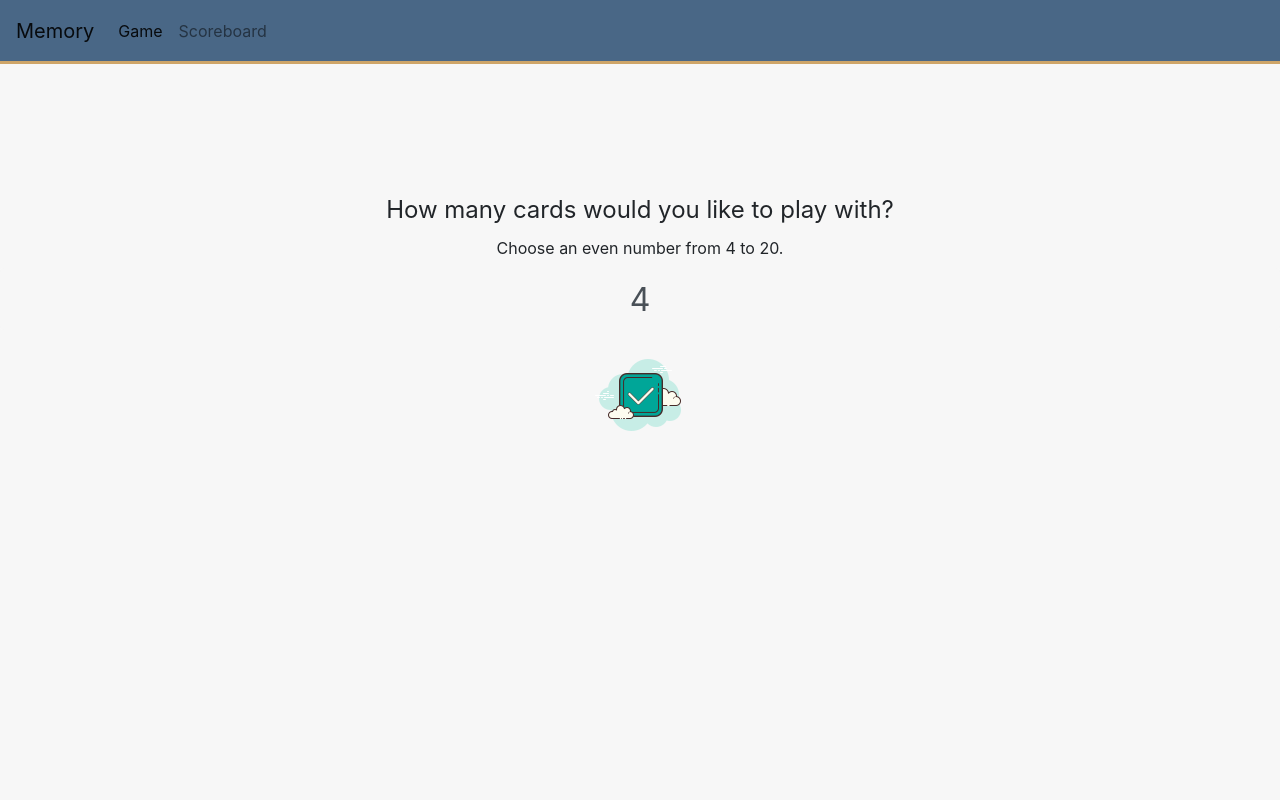
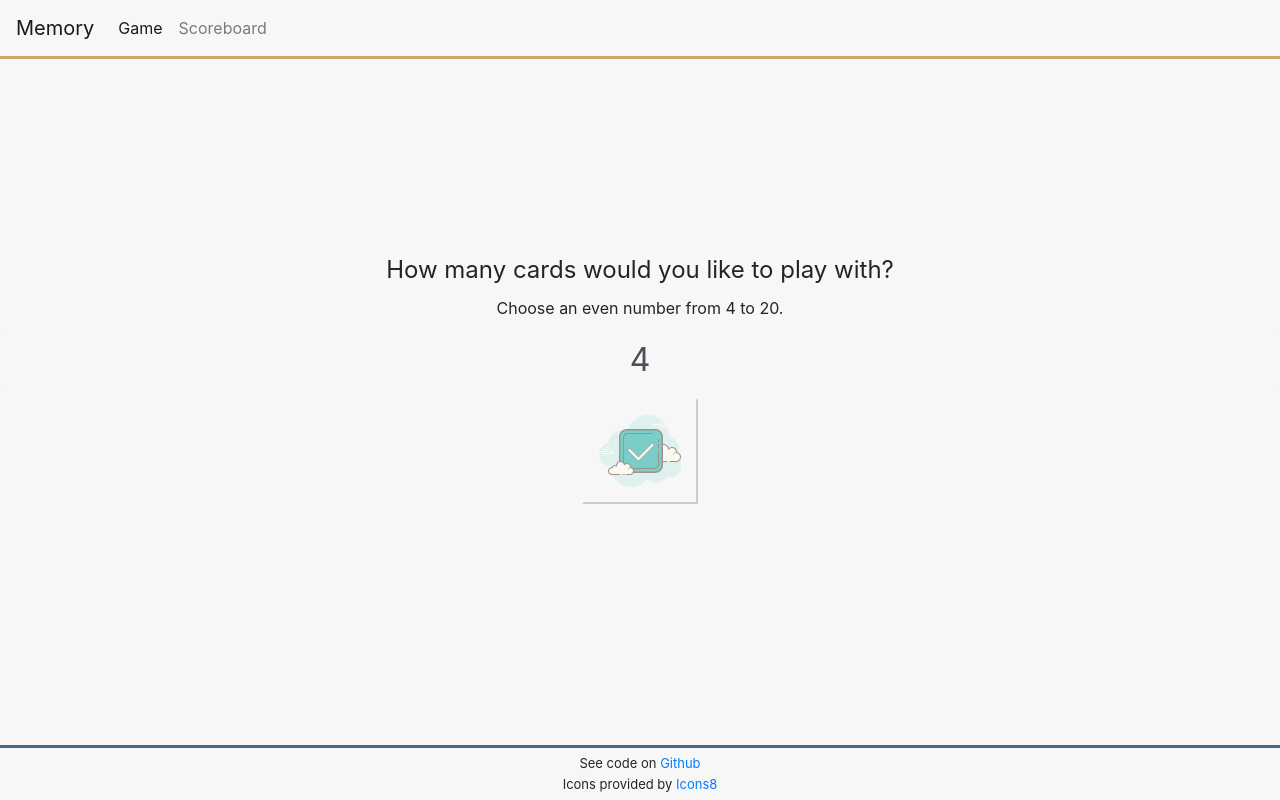
Before and after one commit to ewelinalabas/memorygame, a React (Create React App) app: page / in a window 1280 px wide. Built offline with nearby package versions, Linux system fonts and the light colour scheme.

Commit message:
Add footer and finish styles for game section

```diff
--- /dev/null
+++ b/src/components/Footer.jsx
@@ -0,0 +1,15 @@
+import React from 'react';
+import '../styles/Footer.css';
+
+export const Footer = () => {
+  return (
+    <footer>
+      <p className="footerText">
+        See code on <a href="https://github.com/ewelinalabas/memorygame">Github</a>
+      </p>
+      <p className="footerText">
+        Icons provided by <a href="https://icons8.com">Icons8</a>
+      </p>
+    </footer>
+  )
+}
--- a/src/components/Game/GameBody.jsx
+++ b/src/components/Game/GameBody.jsx
@@ -11,22 +11,22 @@ import { GAME_SETUP, PLAY, GAME_END } from '../../reducers/game';
 const GameBodyPure = ({ phase }) => {
   if(phase === GAME_SETUP) {
     return (
-      <div>
+      <div className="gameBody">
         {/* <Navigation /> */}
         <GameForm />
       </div>
     )
   } else if(phase === PLAY) {
     return (
-      <div>
+      <div className="gameBody">
         <Timer />
         <Board />
-        <ResetButton text='Reset game'/>
+        <ResetButton text='Reset'/>
       </div>
     )
   } else if(phase === GAME_END) {
     return (
-      <div>
+      <div className="gameBody">
         {/* <Navigation /> */}
         <GameSummary />
       </div>
--- a/src/components/Game/GameForm.jsx
+++ b/src/components/Game/GameForm.jsx
@@ -1,7 +1,7 @@
 import React, { useState } from 'react';
 import { connect } from 'react-redux';
 import { buildBoard } from '../../actions/game';
-import { Form, Button } from 'react-bootstrap';
+import { Form } from 'react-bootstrap';
 import { IMAGES } from '../../constants';
 
 const GameFormPure = ({ buildBoard }) => {
@@ -26,7 +26,7 @@ const GameFormPure = ({ buildBoard }) => {
   return (
     <Form className="form">
       <Form.Label>How many cards would you like to play with?</Form.Label>
-      <Form.Label id="instruction">Choose an even number from 4 to 20.</Form.Label>
+      <Form.Label className="sublabel">Choose an even number from 4 to 20.</Form.Label>
       <Form.Control
         type="number"
         min={MIN_NUMBER_OF_CARDS}
@@ -35,13 +35,13 @@ const GameFormPure = ({ buildBoard }) => {
         value={cardsNumber}
         onChange={(event) => setCardsNumber(event.target.value)}
       ></Form.Control>
-      <Button
+      <button
         type="submit"
         className="submitButton"
         onClick={handleClick}
       >
         <img src={IMAGES['tickBox']}></img>
-      </Button>
+      </button>
     </Form>
   )
 }
--- a/src/components/Game/GameSummary.jsx
+++ b/src/components/Game/GameSummary.jsx
@@ -1,12 +1,18 @@
 import React from 'react';
+import { Form } from 'react-bootstrap';
 import { ResetButton } from './GameResetButton';
 
 
 export const GameSummary = () => {
   return (
-    <div>
-      <p>Congratulations! You found all matches.</p>
-      <ResetButton text='Start a new game'/>
-    </div>
+    <Form className="form">
+      <Form.Label>
+        Congratulations!
+      </Form.Label>
+      <Form.Label>
+        You found all matches.
+      </Form.Label>
+      <ResetButton text='New game'/>
+    </Form>
   )
 }
--- a/src/constants.js
+++ b/src/constants.js
@@ -42,6 +42,3 @@ export const IMAGES = {
 }
 
 export const ICONS = Object.keys(IMAGES)
-
-
-//<a target="_blank" href="https://icons8.com/icons/set/homer-simpson">Homer Simpson</a>, <a target="_blank" href="https://icons8.com/icons/set/stormtrooper">Stormtrooper</a> and other icons by <a target="_blank" href="https://icons8.com">Icons8</a>
--- a/src/index.js
+++ b/src/index.js
@@ -4,6 +4,7 @@ import { Provider } from 'react-redux';
 import './styles/index.css';
 import store from './store';
 import { Navigation } from './components/Navigation';
+import { Footer } from './components/Footer';
 import { App } from './App';
 import { Scoreboard } from './components/Scoreboard/Scoreboard';
 import * as serviceWorker from './serviceWorker';
@@ -20,6 +21,7 @@ const routing = (
         <Route exact path = '/' component = {App} />
         <Route path = '/scoreboard' component = {Scoreboard} />
       </Provider>
+      <Footer />
     </Container>
   </Router>
 )
--- a/src/styles/App.css
+++ b/src/styles/App.css
@@ -3,7 +3,7 @@
   flex-direction: column;
   align-items: center;
   text-align: center;
-  margin-top: 10%;
+  /* margin-top: 10%; */
 }
 
 .form-label {
@@ -11,7 +11,7 @@
   font-weight: 400;
 }
 
-#instruction {
+.sublabel {
   font-size: medium;
 }
 
@@ -38,11 +38,20 @@
   margin-top: 8px;
   background-color: rgb(247, 247, 247) !important;
   border-color: rgb(247, 247, 247) !important;
+  opacity: 0.5;
   transition: 1s;
 }
 
 .submitButton:hover {
-  transform: rotate(360deg)
+  opacity: 1;
+}
+
+.gameBody {
+  height: 100%;
+  display: flex;
+  flex-direction: column;
+  justify-content: space-evenly;
+  margin-bottom: 3rem;
 }
 
 .timer {
@@ -98,18 +107,20 @@
 }
 
 .resetButton {
+  justify-self: center;
   display: flex;
   flex-direction: row;
   justify-content: center;
-  align-items: baseline;
+  align-items: center;
 }
 
 .resetButton button {
   border: none;
   background-color: rgb(247, 247, 247);
+  opacity: 0.5;
   transition: 1s;
 }
 
 .resetButton button:hover {
-  transform: rotate(360deg);
+  opacity: 1;
 }
--- /dev/null
+++ b/src/styles/Footer.css
@@ -0,0 +1,16 @@
+footer {
+  flex-shrink: 0;
+  left: 0;
+  bottom: 0;
+  width: 100%;
+  /* background-color: rgb(206, 165, 104); */
+  border-top: 3px solid rgb(73, 103, 134);
+  /* color: white; */
+  text-align: center;
+  font-size: small;
+  padding: 5px 0 5px 0;
+}
+
+.footerText {
+  margin: 1px 0 1px 0;
+}
--- a/src/styles/Navigation.css
+++ b/src/styles/Navigation.css
@@ -1,5 +1,5 @@
 .navbar {
   height: 4rem;
-  background-color: rgb(73, 103, 134);
+  /* background-color: rgb(73, 103, 134); */
   border-bottom: 3px solid rgb(206, 165, 104);
 }
--- a/src/styles/index.css
+++ b/src/styles/index.css
@@ -6,5 +6,8 @@ body {
 }
 
 .container-fluid {
+  display: flex;
+  flex-direction: column;
+  height: 100vh;
   padding: 0 0 0 0;
 }
```
